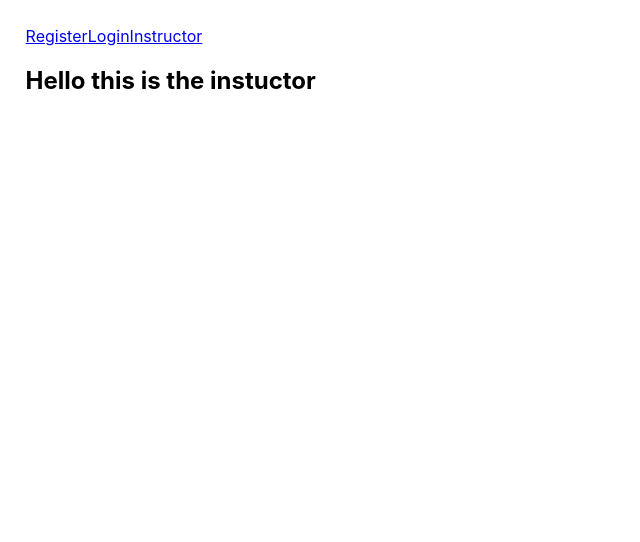
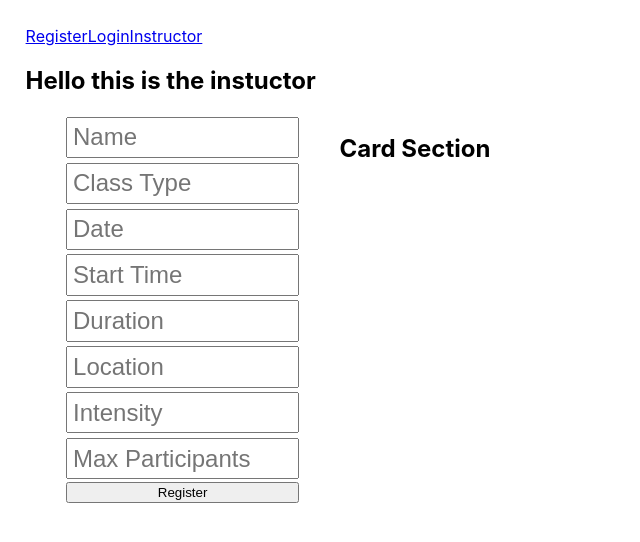
Before and after one commit to anywhere-fitness-ii/Front-End, a React (Create React App) app in the folder client/: page /instructor in a window 1280 px wide. Shown: the top 542 px of the page, without its empty margins (0-640 px from the left). Built offline with nearby package versions, Linux system fonts and the light colour scheme.

Commit message:
card component added, instructor set up

```diff
--- /dev/null
+++ b/client/src/components/Card.js
@@ -0,0 +1,9 @@
+import React from 'react';
+
+const Card = ()=>{
+    return(<div>
+        <h2>Card Section</h2>
+    </div>)
+}
+
+export default Card
--- a/client/src/components/Instructor.js
+++ b/client/src/components/Instructor.js
@@ -1,9 +1,19 @@
 import React from 'react'
+import Card from './Card'
+import AddClass from './AddClass'
 
 const Instructor = () =>{
-return(<div>
-    <h2>Hello this is the instuctor</h2>
-</div>)
+return(
+    <div>
+            <h2>Hello this is the instuctor</h2>
+
+<div style={{display: 'inline-flex'}}>
+    <AddClass />
+    <Card />
+
+</div>
+</div>
+)
 }
 
 export default Instructor;
```
